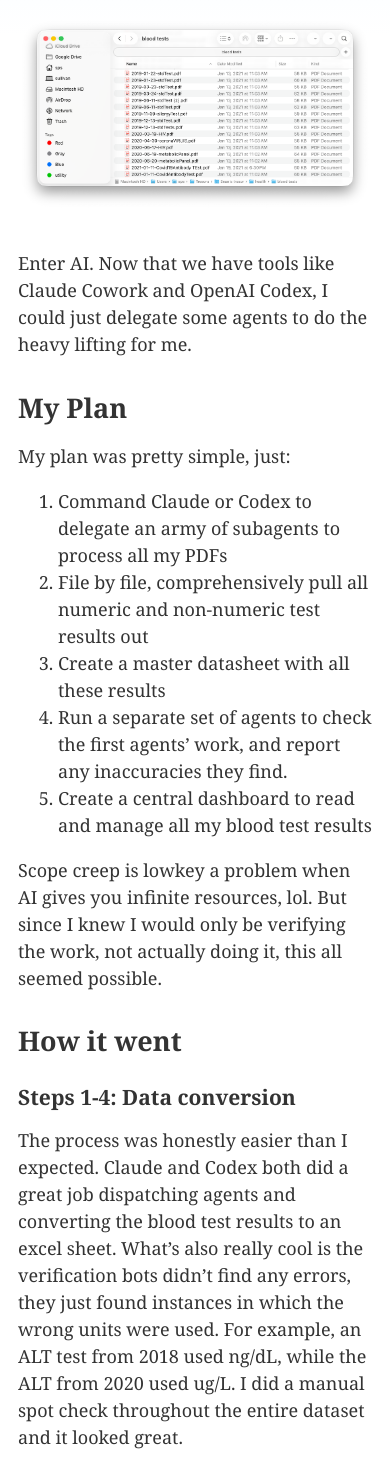
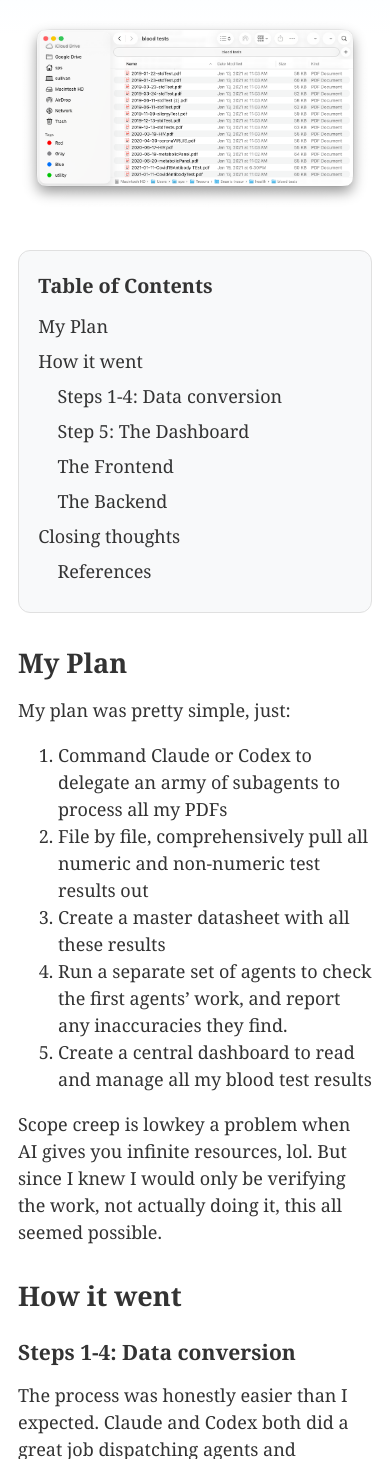
Before and after one commit to 0sps/sull1van.com, a Jekyll site: the page built from _posts/2026-05-18-tracking-blood-tests.md, in a window 390 px wide, cut to the strip 962-2421 px from the top of the page. Built offline with Jekyll 4.4.1, drawn with Linux system fonts in a browser that asks for light colours; some of the changed lines change nothing that is shown.

Commit message:
TOC on  mobile

```diff
--- a/_posts/2026-05-18-tracking-blood-tests.md
+++ b/_posts/2026-05-18-tracking-blood-tests.md
@@ -145,6 +145,46 @@ accent_color: "#93c5fd"
     opacity: 0.65;
     text-align: right;
   }
+  .mobile-toc {
+    display: none;
+    margin: 2rem 0;
+    padding: 1.2rem;
+    border: 1px solid #e0e0e0;
+    border-radius: 12px;
+    background-color: #f8f9fa;
+  }
+  .mobile-toc-title {
+    font-weight: 700;
+    margin-bottom: 0.8rem;
+    font-size: 1.1em;
+  }
+  .mobile-toc ul {
+    list-style: none;
+    padding-left: 0;
+    margin: 0;
+  }
+  .mobile-toc li {
+    margin: 0.5rem 0;
+  }
+  .mobile-toc li.nested {
+    padding-left: 1.2rem;
+  }
+  .mobile-toc a {
+    text-decoration: none;
+    color: inherit;
+  }
+  .mobile-toc a:hover {
+    text-decoration: underline;
+  }
+  @media (max-width: 767px) {
+    .mobile-toc {
+      display: block;
+    }
+  }
+  html[data-theme="dark"] .mobile-toc {
+    background-color: #151515;
+    border-color: #2a2a2a;
+  }
 </style>
 
 <script>
@@ -267,7 +307,20 @@ I started by looking at the data. Luckily for me, I've always had some sort of a
 </div>
 
 
-Enter AI. Now that we have tools like Claude Cowork and OpenAI Codex, I could just delegate some agents to do the heavy lifting for me.
+
+<div class="mobile-toc">
+  <div class="mobile-toc-title">Table of Contents</div>
+  <ul>
+    <li><a href="#my-plan">My Plan</a></li>
+    <li><a href="#how-it-went">How it went</a></li>
+    <li class="nested"><a href="#steps-1-4-data-conversion">Steps 1-4: Data conversion</a></li>
+    <li class="nested"><a href="#step-5-the-dashboard">Step 5: The Dashboard</a></li>
+    <li class="nested"><a href="#the-frontend">The Frontend</a></li>
+    <li class="nested"><a href="#the-backend">The Backend</a></li>
+    <li><a href="#closing-thoughts">Closing thoughts</a></li>
+    <li class="nested"><a href="#references">References</a></li>
+  </ul>
+</div>
 
 ## My Plan
 
```
